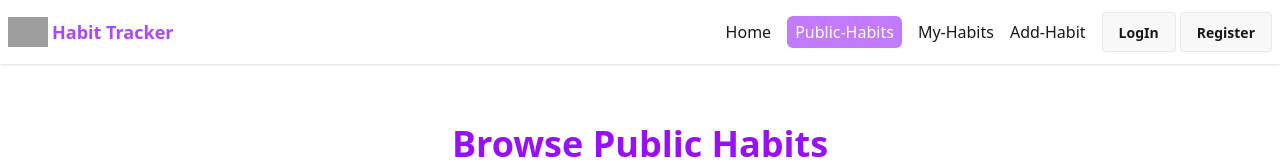
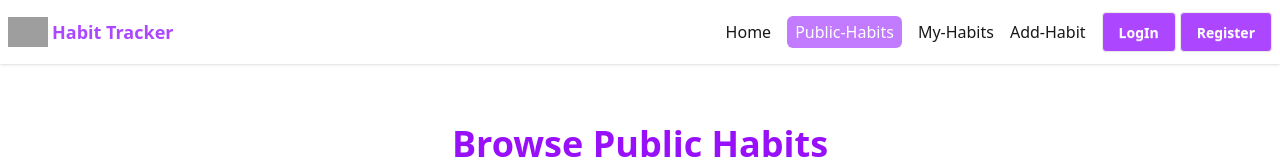
Before and after one commit to Rumon-Ghosh/habit-tracker-client, a React (Vite) app: page /all-habits in a window 1280 px wide. Shown: the top 160 px of the page. Built offline with nearby package versions, Linux system fonts and the light colour scheme; no server answers; grey boxes are pictures that could not be loaded.

Commit message:
added the projects markdown file

```diff
--- a/src/components/Navbar.jsx
+++ b/src/components/Navbar.jsx
@@ -50,10 +50,10 @@ const Navbar = () => {
             <span className="loading loading-spinner loading-5xl"></span>
           ) : !user ? (
             <div className="flex gap-1">
-              <Link className="btn" to={`/login`}>
+              <Link className="btn bg-purple-500 text-white hover:bg-purple-600" to={`/login`}>
                 LogIn
               </Link>
-              <Link className="btn hidden md:flex" to={`/register`}>
+              <Link className="btn hidden md:flex bg-purple-500 text-white hover:bg-purple-600" to={`/register`}>
                 Register
               </Link>
             </div>
@@ -70,7 +70,7 @@ const Navbar = () => {
           )}
           {user && (
             <ul
-              tabIndex="-1"
+              tabIndex="1"
               className="menu menu-sm dropdown-content bg-base-100 rounded-box z-1 mt-5 w-52 p-2 shadow"
             >
               <li>
```
Also changed, not shown: 1 other file (tests, documents, lock files or other folders).
